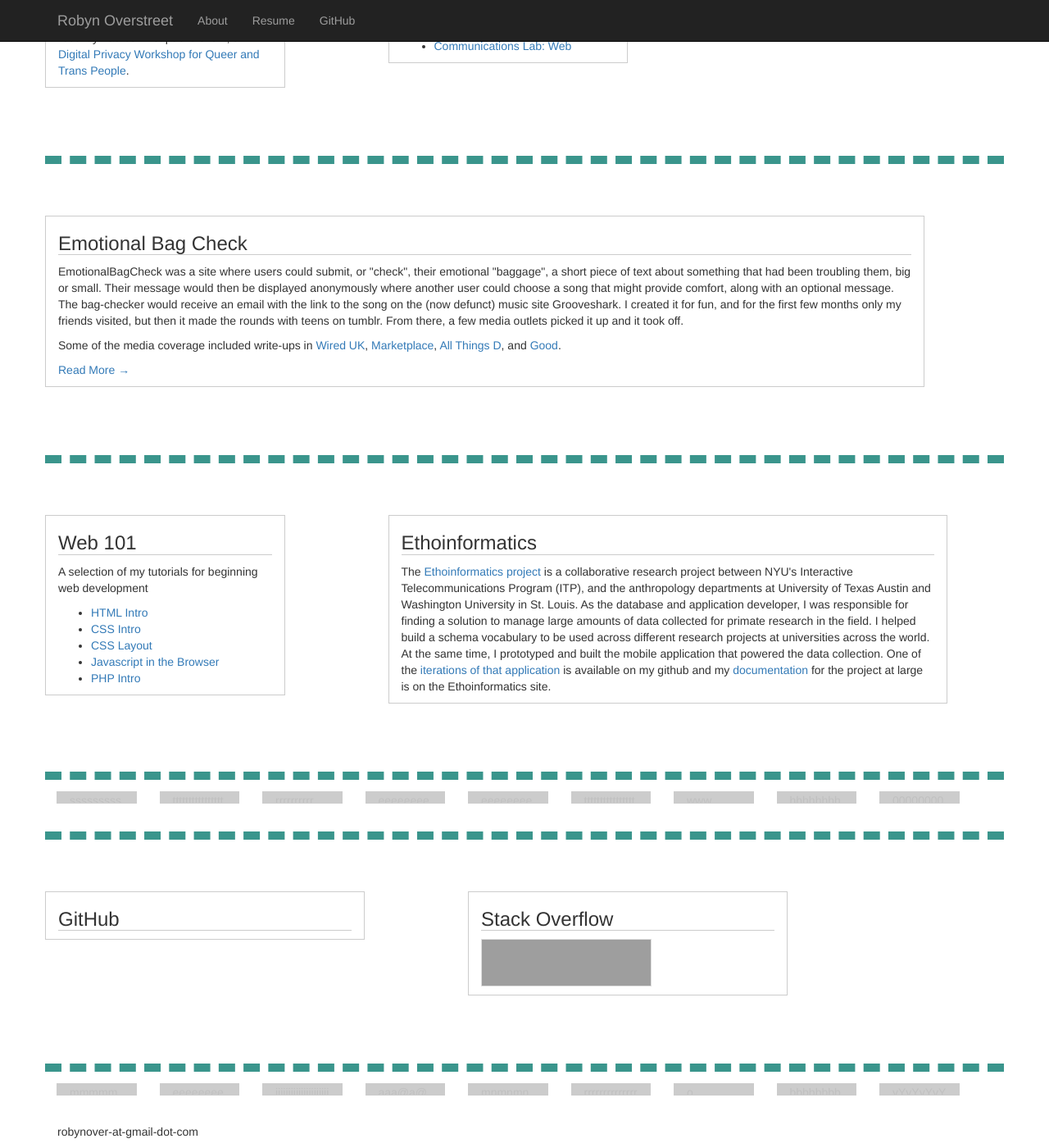
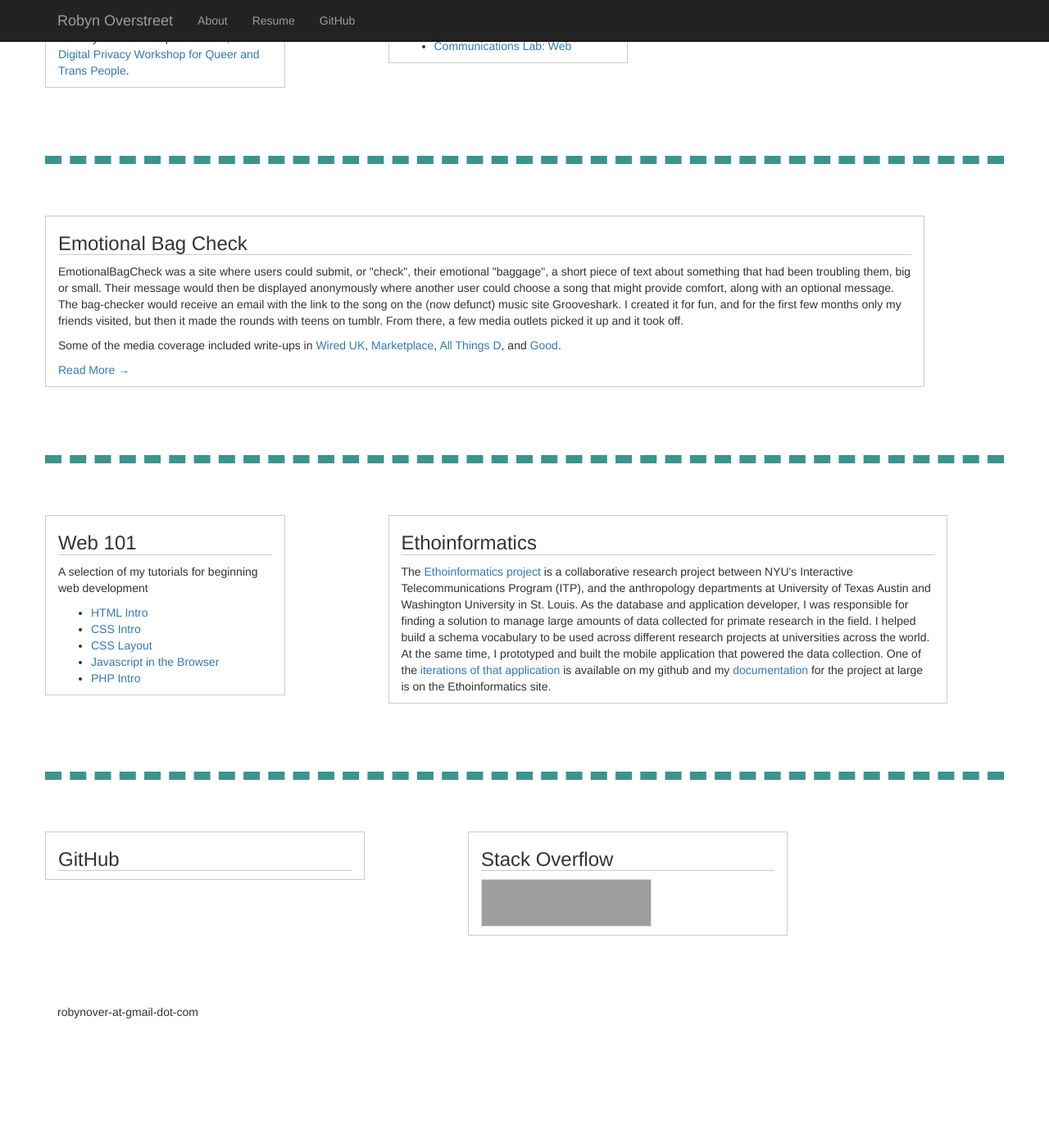
Before and after one commit to robynover/robynover.github.io, a Jekyll site: the page built from index.html, in a window 1280 px wide and 1400 px high, scrolled down 375 px. Shown: the whole window at 82% size. Built offline with Jekyll 4.4.1, drawn with Linux system fonts in a browser that asks for light colours; a script that is not in the unit is left out; after the commit the page ends 1629 px from its top, so only the background shows below that; some of the changed text lies outside the part shown; grey boxes are pictures that could not be loaded.

Commit message:
removemore stupid boxes as design elements in home page

```diff
--- a/_layouts/home.html
+++ b/_layouts/home.html
@@ -87,18 +87,7 @@
         </div>
 
 
-        <div class="row square-row">
-          <div class="col-md-1">sssssssssssssssssssssssssssssssssssssssssssssssssssssss</div>
-          <div class="col-md-1">ttttttttttttttttttttttttttt</div>
-          <div class="col-md-1">rrrrrrrrrr</div>
-          <div class="col-md-1">eeeeeeeeeeeeeeeeeeeeeeeeeeeeeeeeeeeeeeeeee</div>
-          <div class="col-md-1">eeeeeeeeeeeeeeeeeeeeeeeeeeeeeee</div>
-          <div class="col-md-1">tttttttttttttttttttt</div>
-          <div class="col-md-1">www</div>
-          <div class="col-md-1">hhhhhhhhhhhhhhhhhhhhhhhhhhhhhhhhhhhhhh</div>
-          <div class="col-md-1">000000000000000000000000000000000000000000000000000
-            00000000000000000000000000000000000000000000000</div>
-        </div>
+
 
         <div class="row square-row">
 
@@ -125,21 +114,7 @@
       </div>
 
 
-        <div class="row square-row">
-          <div class="col-md-1">mmmmmmmmmmmmmmmmmmmm
-            mmmmmmmmmmmmmmmmmmmmmmmmmmmmmmmmmmmmmmmm</div>
-          <div class="col-md-1">eeeeeeeeeeE</div>
-          <div class="col-md-1">iiiiiiiiiiiiiiiiiiiiiiiiiiiiiiiiiiiiiiiiiiiiiiiiiiii</div>
-          <div class="col-md-1">aaa@a@a@a@a@a@a@a@a@a@a@a@a@a@a@a@a@a@a@a@a@a@</div>
-          <div class="col-md-1">mnmnmnmnmnmmmmmmmmmmmmmmm
-            mmmmmmm</div>
-          <div class="col-md-1">rrrrrrrrrrrrrrrrrrrrrrrrrrrrrrrrrrrrrrrrrrrrrrrrrr</div>
-          <div class="col-md-1">o</div>
-          <div class="col-md-1">bbbbbbbbbbbbbbbbbbbbb
-            bbbbbbbbbbbbbbbbbbbbbbbbbbbbbbbbbbbbbbbbbbbbbbbbbbbbbbbbbbbbbb</div>
-          <div class="col-md-1">yYyYyYyYyYyYyYyYyYyYyYyYyYyYyYyYyYyYyYyYyY
-          yYyYyYyYyYyYyYyYyYyYyYyYyYyYyYyYyYyYyYyYyYyYyYyYyYyYyYyYyYyYyYyYyYyY</div>
-        </div>
+
 
 
       {{ content }}
```
